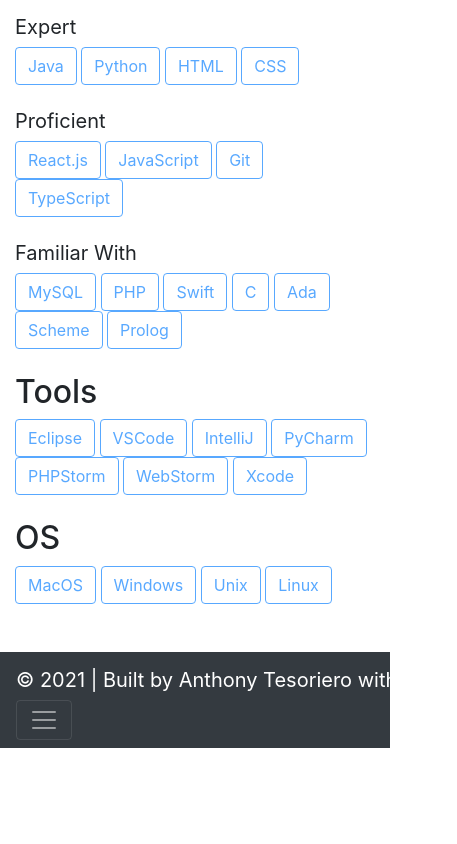
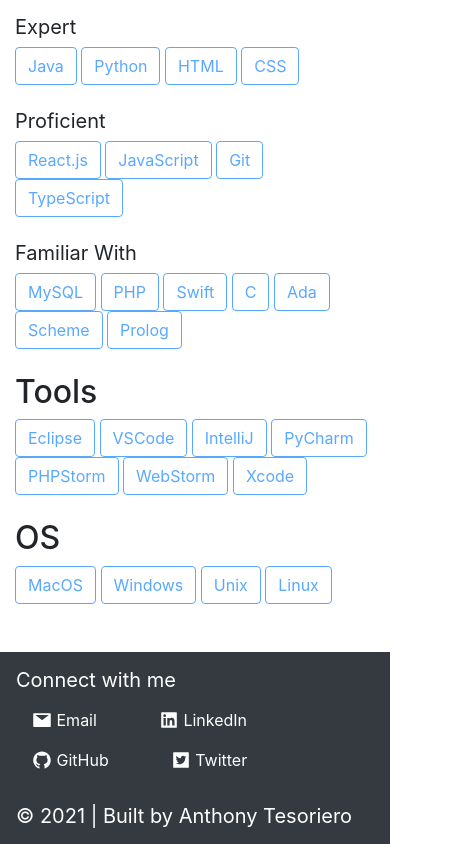
Before and after one commit to anttesoriero/AntTesReact, a React (Create React App) app in the folder AntTes/react-typescript/: page / in a window 390 px wide. Shown: the part 7060-7904 px from the top of the page, 457 px wide, since content can reach past the window. Before the commit the page ends 7808 px from the top, so only its background shows below. Built offline with nearby package versions, Linux system fonts and the light colour scheme.

Commit message:
Footer Mobile

```diff
--- a/AntTes/react-typescript/src/Components/Footer.tsx
+++ b/AntTes/react-typescript/src/Components/Footer.tsx
@@ -1,6 +1,6 @@
 import React, { useContext, useState } from 'react';
 import { Collapse, Navbar, NavbarToggler, NavbarBrand, Nav, NavItem, NavLink, UncontrolledDropdown,
-    DropdownToggle, DropdownMenu, DropdownItem } from 'reactstrap';
+    DropdownToggle, DropdownMenu, DropdownItem, Col, Row } from 'reactstrap';
 import { withRouter } from 'react-router-dom';
 import { MdPerson } from 'react-icons/md';
 import { IconContext } from 'react-icons';
@@ -11,38 +11,37 @@
     const toggleNav = () => setIsOpen(!isOpen);
     let linkStyle = {color: 'white', textDecoration: 'none'}
 
+    const isMobile = window.innerWidth < 1000;
+
     return (
         <div className="footer">
+            {isMobile?
+            <div>
+            <Navbar color="dark" dark expand="md">
+                <Nav vertical>
+                    <NavbarBrand className={'brand'}>Connect with me</NavbarBrand>
+                    <Row>
+                        <Col xs="auto"><NavLink style={linkStyle} href="mailTo:anttesoriero@gmail.com"><AiFillMail size="20px" className="iconStyle"/> Email</NavLink></Col>
+                        <Col xs="auto"><NavLink style={linkStyle} href="http://linkedin.com/in/anttesoriero" target="_blank"><AiFillLinkedin size="20px" className="iconStyle"/> LinkedIn</NavLink></Col>
+
+                        <Col xs="auto"><NavLink style={linkStyle} href="http://github.com/anttesoriero" target="_blank"><AiFillGithub size="20px" className="iconStyle"/> GitHub</NavLink></Col>
+                        <Col xs="auto"><NavLink style={linkStyle} href="http://twitter.com/anttesoriero" target="_blank"><AiFillTwitterSquare size="20px" className="iconStyle"/> Twitter</NavLink></Col>
+
+                        {/* <Col xs="auto"><NavLink style={linkStyle} href="./contact">Contact</NavLink></Col>
+                        <Col xs="auto"><NavLink style={linkStyle} href="./legal">Legal</NavLink></Col> */}
+                    </Row>
+                </Nav>
+            </Navbar>
+
+            <Navbar color="dark" dark expand="md"><NavbarBrand href="/" className={'brand'}>&#169; 2021 | Built by Anthony Tesoriero</NavbarBrand></Navbar>
+            </div>
+            :
                 <Navbar color="dark" dark expand="md">
                     <NavbarBrand href="/" className={'mx-auto brand'}>&#169; 2021 | Built by Anthony Tesoriero with React</NavbarBrand>
                     <NavbarToggler onClick={toggleNav} />
                     <Collapse isOpen={isOpen} navbar>
-                    <Nav navbar className="mr-auto">
-                        {/* <NavItem>
-                            <NavLink href="mailTo:anttesoriero@gmail.com">Email</NavLink>
-                        </NavItem> */}
-                    </Nav>
+                        <Nav navbar className="mr-auto"></Nav>
 
-
-                    {/* Right side of nav bar
-                    <UncontrolledDropdown navbar inNavbar>
-                        <DropdownToggle nav caret style={{color: 'white', fontWeight: 'bolder'}}>
-                            More
-                        </DropdownToggle>
-                        {/* Checks if signed in, then conditionally renders different menu
-                        <DropdownMenu right>
-                                <DropdownItem href="/profile">
-                                    Profile Home
-                                </DropdownItem>
-                                <DropdownItem divider />
-                                <DropdownItem href="/upcomingtasks">
-                                    Upcoming Tasks
-                                </DropdownItem>
-                                <DropdownItem href="/offers">
-                                    Offers
-                                </DropdownItem>
-                            </DropdownMenu>
-                    </UncontrolledDropdown>  */}
                         <Nav>
                             <NavLink style={linkStyle} href="mailTo:anttesoriero@gmail.com"><AiFillMail size="20px" className="iconStyle"/> Email</NavLink>
                             <NavLink style={linkStyle} href="http://linkedin.com/in/anttesoriero" target="_blank"><AiFillLinkedin size="20px" className="iconStyle"/> LinkedIn</NavLink>
@@ -53,6 +52,7 @@
                         </Nav>
                     </Collapse>
                 </Navbar>
+            }
         </div>
     );
 }
```
Lines whose indentation alone changed are shown as unchanged.
